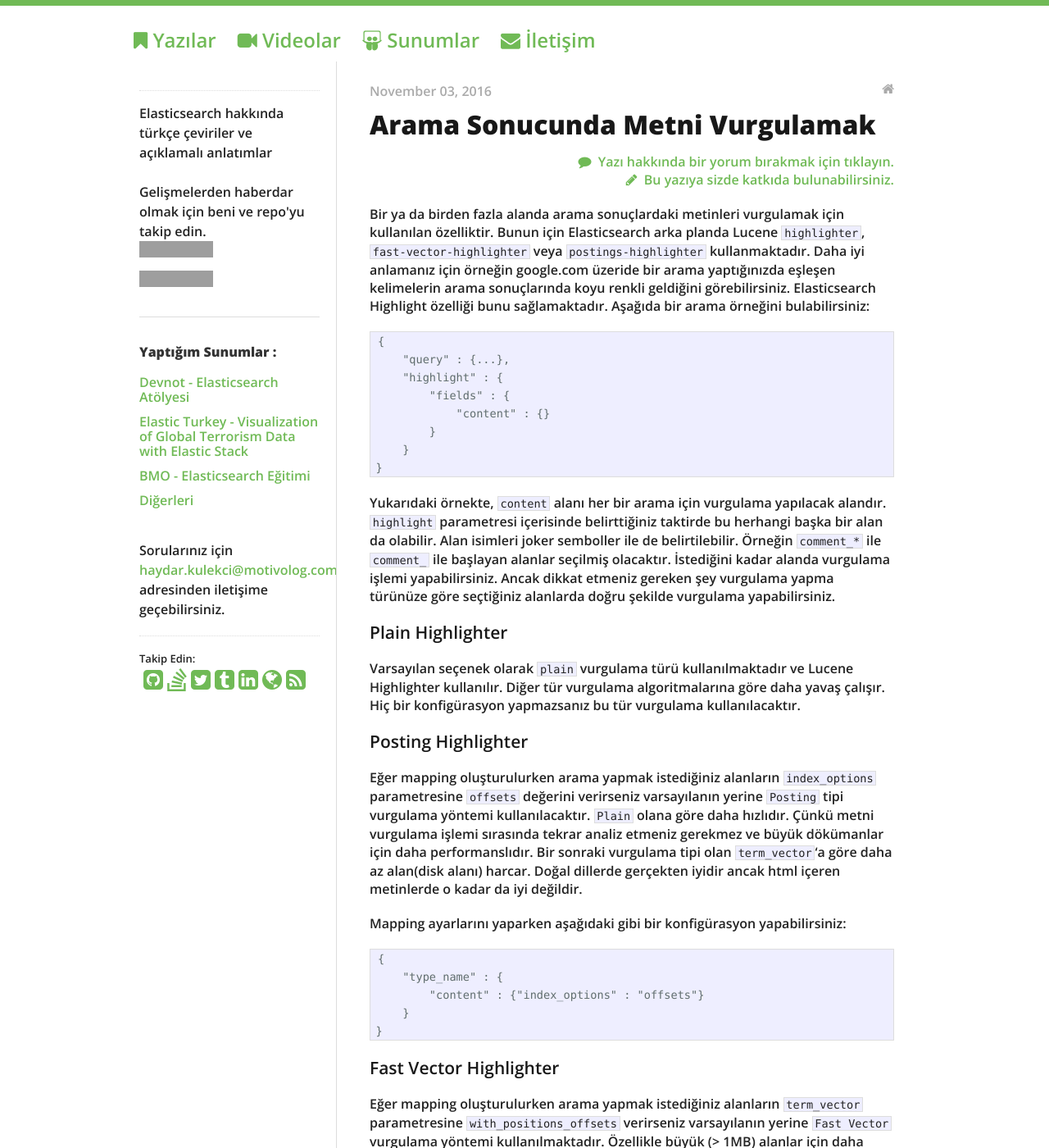
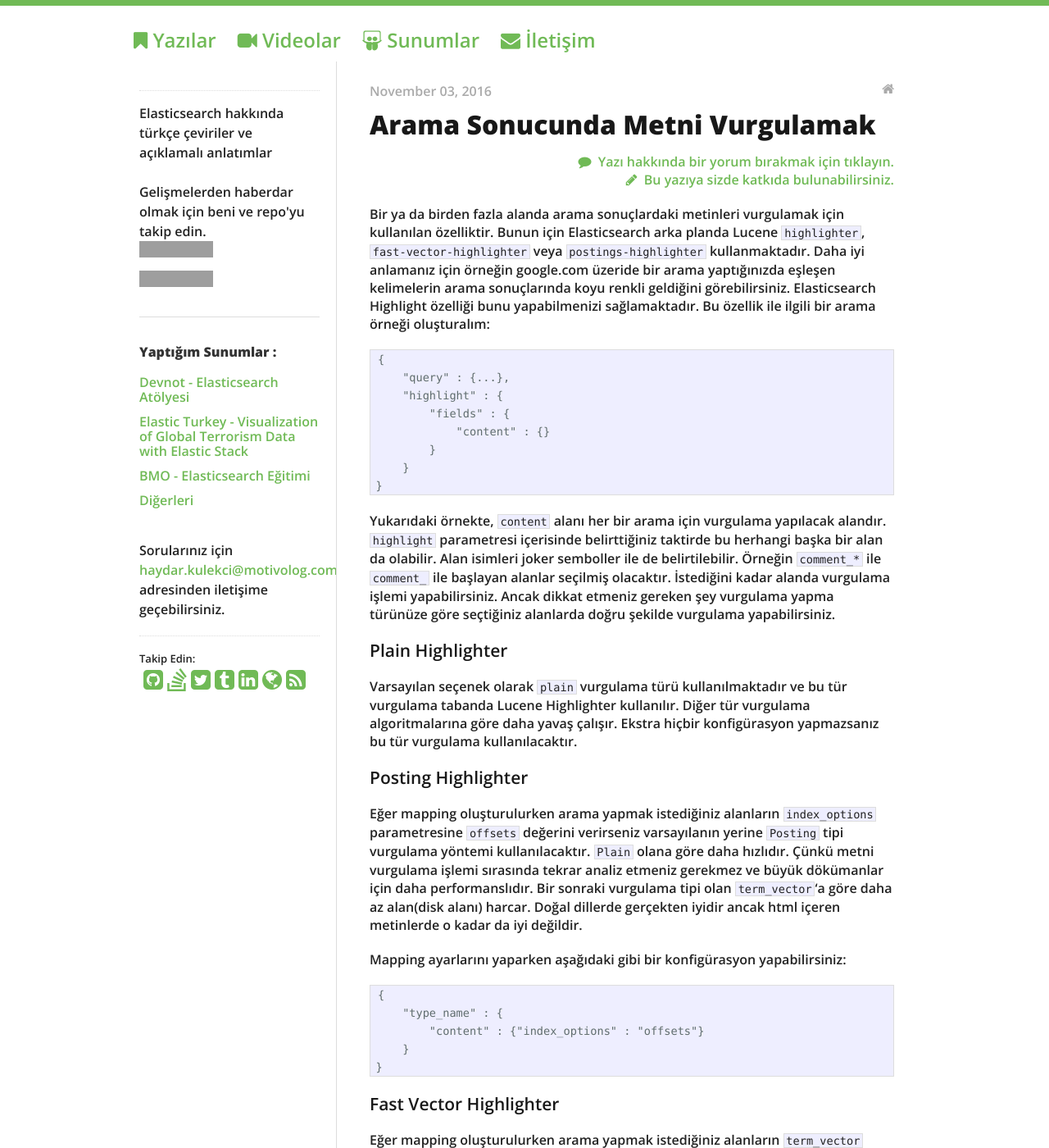
Before and after one commit to hkulekci/elasticsearch, a Jekyll site: the page built from _posts/2016-11-03-arama-sonucunda-metni-vurgulamak.md, in a window 1280 px wide and 1400 px high. Shown: the whole window at 82% size. Built offline with Jekyll 4.4.1, drawn with Linux system fonts in a browser that asks for light colours; nearby versions of some CDN libraries; grey boxes are pictures that could not be loaded.

Commit message:
guncelleme

````diff
--- a/_posts/2016-11-03-arama-sonucunda-metni-vurgulamak.md
+++ b/_posts/2016-11-03-arama-sonucunda-metni-vurgulamak.md
@@ -6,7 +6,7 @@ categories:
 summary: Arama sonuçlarınızda aramalarda eşleşen sonuçları vurgulamak için Elasticsearch hali hazırda bir özellik sunmaktadır. Bu yazıda bu özelliğin nasıl çalıştığını ve en efektif yöntem nedir öğreneceğiz.
 ---
 
-Bir ya da birden fazla alanda arama sonuçlardaki metinleri vurgulamak için kullanılan özelliktir. Bunun için Elasticsearch arka planda Lucene `highlighter`, `fast-vector-highlighter` veya `postings-highlighter` kullanmaktadır. Daha iyi anlamanız için örneğin google.com üzeride bir arama yaptığınızda eşleşen kelimelerin arama sonuçlarında koyu renkli geldiğini görebilirsiniz. Elasticsearch Highlight özelliği bunu sağlamaktadır. Aşağıda bir arama örneğini bulabilirsiniz:
+Bir ya da birden fazla alanda arama sonuçlardaki metinleri vurgulamak için kullanılan özelliktir. Bunun için Elasticsearch arka planda Lucene `highlighter`, `fast-vector-highlighter` veya `postings-highlighter` kullanmaktadır. Daha iyi anlamanız için örneğin google.com üzeride bir arama yaptığınızda eşleşen kelimelerin arama sonuçlarında koyu renkli geldiğini görebilirsiniz. Elasticsearch Highlight özelliği bunu yapabilmenizi sağlamaktadır. Bu özellik ile ilgili bir arama örneği oluşturalım:
 
 ```
 {
@@ -23,7 +23,7 @@ Yukarıdaki örnekte, `content` alanı her bir arama için vurgulama yapılacak
 
 ### Plain Highlighter
 
-Varsayılan seçenek olarak `plain` vurgulama türü kullanılmaktadır ve Lucene Highlighter kullanılır. Diğer tür vurgulama algoritmalarına göre daha yavaş çalışır. Hiç bir konfigürasyon yapmazsanız bu tür vurgulama kullanılacaktır.
+Varsayılan seçenek olarak `plain` vurgulama türü kullanılmaktadır ve bu tür vurgulama tabanda Lucene Highlighter kullanılır. Diğer tür vurgulama algoritmalarına göre daha yavaş çalışır. Ekstra hiçbir konfigürasyon yapmazsanız bu tür vurgulama kullanılacaktır.
 
 ### Posting Highlighter
 
````
